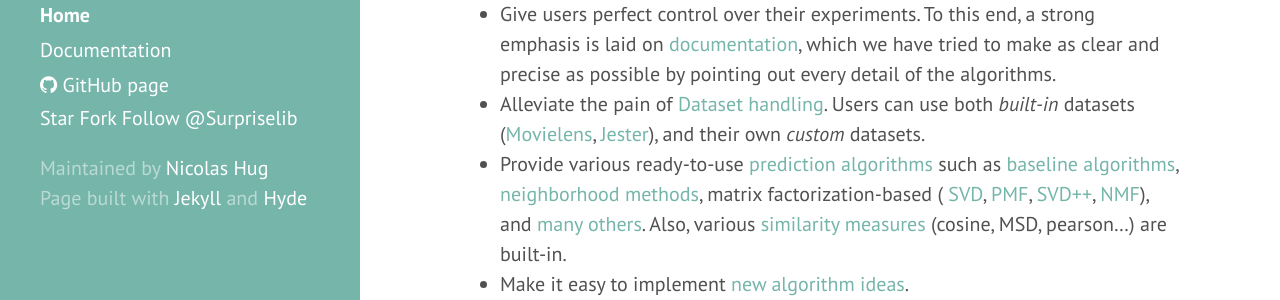
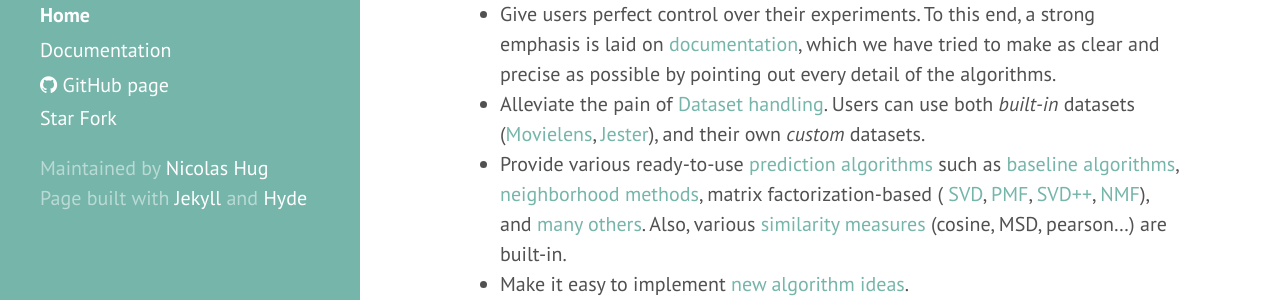
Before and after one commit to NicolasHug/Surprise, a Jekyll site: the page built from index.md, in a window 1280 px wide. Shown: the part 249-549 px from the top of the page. Built offline with Jekyll 4.4.1, drawn with Linux system fonts in a browser that asks for light colours; comment, search, counter and statistics services are not loaded.

Commit message:
rm twitter

```diff
--- a/_includes/sidebar.html
+++ b/_includes/sidebar.html
@@ -47,16 +47,6 @@
         data-count-aria-label="# forks on GitHub" aria-label="Fork
         NicolasHug/Surprise on GitHub">Fork</a>
 
-
-      <a href="https://twitter.com/Surpriselib" class="twitter-follow-button"
-        data-size="large" data-show-screen-name="false" data-lang="en"
-                                                        data-show-count="false">Follow
-                                                        @Surpriselib</a><script
-                                                        async
-                                                        src="//platform.twitter.com/widgets.js"
-                                                        charset="utf-8"></script>
-
-
     </nav>
 
     Maintained by <a href="{{ site.author.perso }}">{{ site.author.name }}</a>
```
